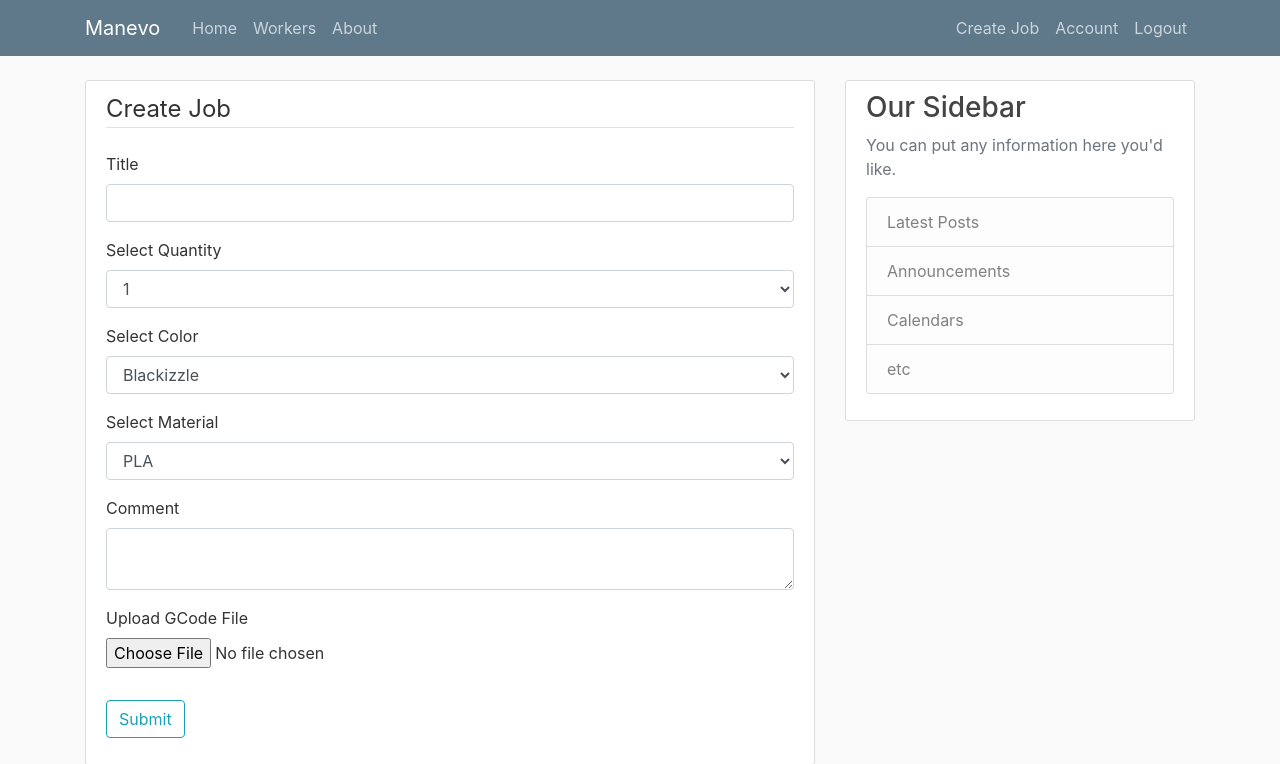
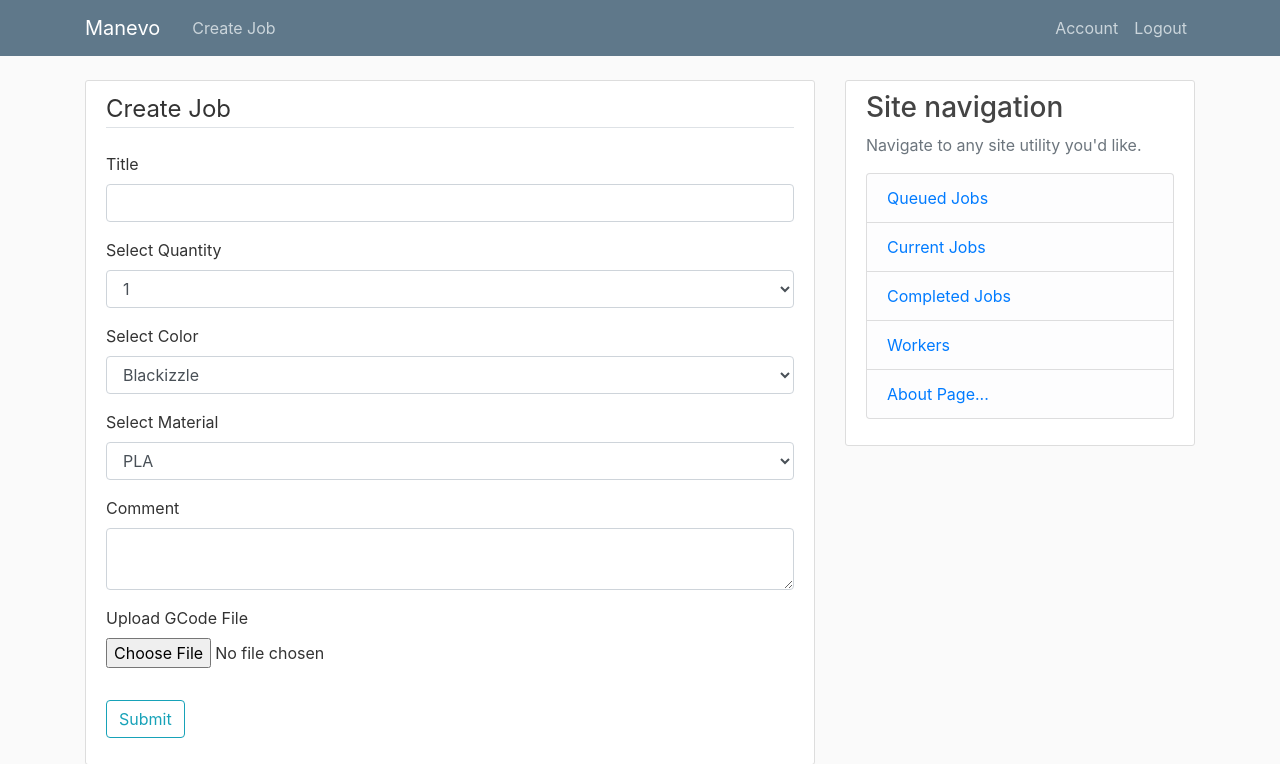
Before and after one commit to JakobSejten/ManevoHub, a Flask app: page /job/new in a window 1280 px wide. Shown: the top 764 px of the page. Run offline with Flask 2, Linux system fonts and the light colour scheme; a user stored in the database is signed in; some libraries are stand-ins or nearby versions.

Commit message:
Sidste update so far

```diff
--- a/hub/forms.py
+++ b/hub/forms.py
@@ -1,9 +1,11 @@
+import os
+from hub import app
 from flask_wtf import FlaskForm
 from flask_wtf.file import FileField, FileAllowed
 from flask_login import current_user
-from wtforms import StringField, PasswordField, SubmitField, BooleanField, TextAreaField, IntegerField, SelectField
-from wtforms.validators import DataRequired, Length, Email, EqualTo, ValidationError, NumberRange
-from hub.models import User
+from wtforms import StringField, PasswordField, SubmitField, BooleanField, TextAreaField, SelectField
+from wtforms.validators import DataRequired, Length, Email, EqualTo, ValidationError, NoneOf
+from hub.models import User, Job
 
 class RegistrationForm(FlaskForm):
     username = StringField('Username', validators=[DataRequired(), Length(min=4, max=20)])
@@ -51,14 +53,30 @@ colorChoices = ['Blackizzle', 'Redizzle', 'Greenizzle', 'Bluezzle']
 materialChoices = ['PLA', 'ABS', 'PETG']
 
 
+def uploaded_files():
+    gcode_path = os.path.join(app.root_path, 'static/gcode_files')
+    used_files = os.listdir(gcode_path)
+    return used_files
+
+
 class JobForm(FlaskForm):
     title = StringField('Title', validators=[DataRequired()])
     jobfile = FileField('Upload GCode File', validators=[FileAllowed(['gcode'])])
-    color = SelectField('Select Color',choices=colorChoices ,validators=[DataRequired()])
+    color = SelectField('Select Color', choices=colorChoices, validators=[DataRequired()])
     material = SelectField('Select Material', choices=materialChoices,validators=[DataRequired()])
     comment = TextAreaField('Comment')
     qty = SelectField('Select Quantity', validators=[DataRequired()], choices=range(1,1000), coerce=int)
+    ignore_filename = BooleanField('Override currently uploaded file with same filename.', default=False)
     submit = SubmitField('Submit')
+
+
+    def validate_jobfile(self, jobfile):
+        if self.jobfile.data is None:
+            raise ValidationError('Choose a file to upload.')
+        elif jobfile.data.filename in uploaded_files():
+            if not self.ignore_filename.data:
+                ignore_filename_message = 'A file with this name is already in the queue. Do you wish to replace the existing file? This will also replace the file for jobs that have previously been queued.'
+                raise ValidationError(ignore_filename_message)
 
 
 class WorkerForm(FlaskForm):
--- a/hub/routes.py
+++ b/hub/routes.py
@@ -1,7 +1,8 @@
 import os
 import secrets
+from datetime import datetime
 from PIL import Image
-from flask import render_template, url_for, flash, redirect, request, abort
+from flask import render_template, url_for, flash, redirect, request, abort, send_from_directory
 from hub import app, db, bcrypt
 from hub.forms import RegistrationForm, LoginForm, UpdateAccountForm, JobForm, WorkerForm
 from hub.models import User, Job, Worker
@@ -9,10 +10,22 @@ from flask_login import login_user, current_user, logout_user, login_required
 
 
 @app.route("/")
-@app.route("/home")
+@app.route("/jobs/queue")
 def home():
-    jobs = Job.query.all()
-    return render_template("home.html", jobs=jobs)
+    jobs = Job.query.filter_by(status="Queue").order_by(Job.queuePosition)
+    return render_template("home.html", jobs=jobs, title="Queue")
+
+
+@app.route("/jobs/current")
+def jobs_current():
+    jobs = Job.query.filter_by(status="Printing").order_by(Job.datePrintStart.desc())
+    return render_template("home.html", jobs=jobs, title="Current Jobs")
+
+
+@app.route("/jobs/completed")
+def jobs_completed():
+    jobs = Job.query.filter_by(status="Completed").order_by(Job.datePrintFinish.desc())
+    return render_template("home.html", jobs=jobs, title="Completed Jobs")
 
 
 @app.route("/about")
@@ -99,19 +112,33 @@ def save_gcode(form_gcode):
     return gcode_fn
 
 
+def remove_old_gcode():
+
+    gcode_path = os.path.join(app.root_path, 'static/gcode_files')
+
+    good_files = [r.code for r in Job.query.filter(Job.status.in_(['Queue', 'Printing'])).distinct()]
+    all_files = os.listdir(gcode_path)
+
+    for file in all_files:
+        if file not in good_files:
+            os.remove(os.path.join(gcode_path, file))
+
+
+
 @app.route("/job/new", methods=['GET', 'POST'])
 @login_required
 def new_job():
+    random_hex = secrets.token_hex(100)
     form = JobForm()
     if form.validate_on_submit():
-        job = Job(title=form.title.data, comment=form.comment.data, code=save_gcode(form.jobfile.data), color=form.color.data, material=form.material.data, qty=form.qty.data, status='Queue', user=current_user)
+        job = Job(title=form.title.data, comment=form.comment.data, code=save_gcode(form.jobfile.data), color=form.color.data, material=form.material.data, qty=form.qty.data, status='Queue', user=current_user, uploadID=random_hex)
         db.session.add(job)
         db.session.commit()
         job.queuePosition = job.id
         db.session.commit()
         flash('Job has been added to the queue.', 'success')
         return redirect(url_for('new_job'))
-    return render_template('create_job.html', title = 'New Job', form=form, legend='Create Job')
+    return render_template('create_job.html', title = 'Create Job', form=form, legend='Create Job')
 
 
 @app.route("/job/<int:job_id>")
@@ -133,6 +160,7 @@ def edit_job(job_id):
         job.color = form.color.data
         job.material = form.material.data
         job.jobfile = form.jobfile.data
+        job.qty = form.qty.data
         db.session.commit()
         flash('Your job has been edited.', 'success')
         return redirect(url_for('job', job_id=job.id))
@@ -153,6 +181,7 @@ def delete_job(job_id):
         abort(403)
     db.session.delete(job)
     db.session.commit()
+    remove_old_gcode()
     flash('Your job has been deleted.', 'info')
     return redirect(url_for('home'))
 
@@ -169,7 +198,7 @@ def new_worker():
         return redirect(url_for('worker'))
     return render_template('create_worker.html', form=form, title='Create Worker', legend="Create Worker")
 
-@app.route("/worker/edit/<int:worker_id>", methods=['GET', 'POST'])
+@app.route("/worker/<int:worker_id>/edit", methods=['GET', 'POST'])
 @login_required
 def edit_worker(worker_id):
     form = WorkerForm()
@@ -190,7 +219,166 @@ def edit_worker(worker_id):
     return render_template('create_worker.html', form=form, title='Edit Worker Settings', legend="Edit Worker Settings")
 
 
-@app.route("/workers")
+@app.route("/worker")
 def worker():
     workers = Worker.query.all()
-    return render_template("workers.html", workers=workers, title='Workers')
+    jobs = Job.query.filter_by(status="Printing")
+    return render_template("workers.html", workers=workers, title='Workers', jobs=jobs)
+
+
+@app.route("/worker/<int:worker_id>/delete", methods=['GET', 'POST'])
+@login_required
+def delete_worker(worker_id):
+    worker = Worker.query.get_or_404(worker_id)
+    db.session.delete(worker)
+    db.session.commit()
+    flash('Your worker has been deleted.', 'info')
+    return redirect(url_for('home'))
+
+
+@app.route("/printer/getjob/<int:worker_id>")
+def getjob(worker_id):
+    # Get printer info for printer with given ID
+    worker = Worker.query.get(worker_id)
+
+    if worker != None:
+        color = worker.filamentColor
+        material = worker.filamentMaterial
+
+        # Select first job that fulfills printer requirements
+        job = Job.query.filter_by(color=color, material=material, status="Queue").order_by(Job.queuePosition).first()
+        if job != None:
+
+            if job.qty > 1:
+                job.qty = job.qty-1
+
+                # Duplicate the job but with 'Printing' status
+                printing_job = Job(title=job.title, comment=job.comment, code=job.code, color=job.color, material=job.material, qty=1, status='Printing', user=job.user, uploadID=job.uploadID, datePosted=job.datePosted, datePrintStart=datetime.now(), printerID=worker_id)
+                db.session.add(printing_job)
+                worker.status = "Printing"
+                db.session.commit()
+
+            elif job.qty == 1:
+                job.status = "Printing"
+                job.datePrintStart = datetime.now()
+                job.printerID = worker_id
+                worker.status = "Printing"
+                db.session.commit()
+
+            filepath = os.path.join(app.root_path, 'static/gcode_files')
+
+            return send_from_directory(filepath, job.code, as_attachment=True)
+        else:
+            return "<h1>No Jobs For This Printer.</h1>"
+    else:
+        return "<h1>Printer Not Yet Configured, Contact Support.</h1>"
+
+@app.route("/printer/completejob/<int:worker_id>")
+def complete_job(worker_id):
+    worker = Worker.query.get(worker_id)
+    job = Job.query.filter_by(status='Printing', printerID=worker_id).first()
+
+    if job != None:
+
+        while job != None:
+            job.status = "Completed"
+            job.datePrintFinish = datetime.now()
+            worker.status = "Available"
+            db.session.commit()
+            job = Job.query.filter_by(status='Printing', printerID=worker_id).first()
+
+        worker.status = "Available"
+        db.session.commit()
+
+        remove_old_gcode()
+
+        return "<h1> Print Completed </h1>"
+    return "<h1> No jobs being printed </h1>"
+
+
+@app.route("/queue_up/<int:job_id>")
+def queue_up(job_id):
+
+    jobs = Job.query.filter_by(status="Queue").order_by(Job.queuePosition).all()
+
+    job1_index = jobs.index(Job.query.get_or_404(job_id))
+    job2_index = job1_index-1
+
+    job1_id = jobs[job1_index].id
+    job2_id = jobs[job2_index].id
+
+    job1 = Job.query.get(job1_id)
+    job2 = Job.query.get(job2_id)
+
+    qp1 = job1.queuePosition
+    qp2 = job2.queuePosition
+
+    job1.queuePosition = qp2
+    job2.queuePosition = qp1
+
+    db.session.commit()
+
+    return redirect(url_for('home'))
+
+
+@app.route("/queue_down/<int:job_id>")
+def queue_down(job_id):
+
+    jobs = Job.query.filter_by(status="Queue").order_by(Job.queuePosition).all()
+
+    job1_index = jobs.index(Job.query.get_or_404(job_id))
+    job2_index = job1_index+1
+
+    job1_id = jobs[job1_index].id
+    job2_id = jobs[job2_index].id
+
+    job1 = Job.query.get(job1_id)
+    job2 = Job.query.get(job2_id)
+
+    qp1 = job1.queuePosition
+    qp2 = job2.queuePosition
+
+    job1.queuePosition = qp2
+    job2.queuePosition = qp1
+
+    db.session.commit()
+
+    return redirect(url_for('home'))
+
+
+@app.route("/queue_top/<int:job_id>")
+def queue_top(job_id):
+
+    jobs = Job.query.filter_by(status="Queue").order_by(Job.queuePosition).all()
+
+    job1_index = jobs.index(Job.query.get_or_404(job_id))
+
+    qp0 = jobs[0].queuePosition
+
+    for i in range(job1_index):
+        jobs[i].queuePosition = jobs[i].queuePosition+1
+
+    Job.query.get_or_404(job_id).queuePosition = qp0
+
+    db.session.commit()
+
+    return redirect(url_for('home'))
+
+
+@app.route("/queue_bottom/<int:job_id>")
+def queue_bottom(job_id):
+
+    jobs = Job.query.filter_by(status="Queue").order_by(Job.queuePosition).all()
+
+    job1_index = jobs.index(Job.query.get_or_404(job_id))
+
+    qp0 = jobs[len(jobs)-1].queuePosition
+
+    for i in range(job1_index, len(jobs)):
+        jobs[i].queuePosition = jobs[i].queuePosition-1
+
+    Job.query.get_or_404(job_id).queuePosition = qp0
+
+    db.session.commit()
+
+    return redirect(url_for('home'))
--- a/hub/templates/create_job.html
+++ b/hub/templates/create_job.html
@@ -88,6 +88,12 @@
                             <span class="text-danger">
                                 {{ error }}
                             </span> </br>
+                            {% if error == 'A file with this name is already in the queue. Do you wish to replace the existing file? This will also replace the file for jobs that have previously been queued.' %}
+                            <div class="form-check">
+                                {{form.ignore_filename(class="form-check-input")}}
+                                {{form.ignore_filename.label(class="form-check-label")}}
+                            </div>
+                            {% endif %}
                         {% endfor %}
                      {% endif %}
                  </div>
--- a/hub/templates/job.html
+++ b/hub/templates/job.html
@@ -23,6 +23,7 @@
             <p>Material: {{ job.material }}</p>
             <p>Color: {{ job.color }}</p>
             <p>Queue Position: {{job.queuePosition}}</p>
+            <p>Primary Key: {{job.id}}</p>
           </div>
           <div class="col-sm">
             <p>Date posted: {{job.datePosted.strftime('%d/%m/%Y, %H:%M')  }}</p>
--- a/hub/templates/layout.html
+++ b/hub/templates/layout.html
@@ -26,14 +26,11 @@
           </button>
           <div class="collapse navbar-collapse" id="navbarToggle">
             <div class="navbar-nav mr-auto">
-              <a class="nav-item nav-link" href="{{ url_for('home') }}">Home</a>
-              <a class="nav-item nav-link" href="{{ url_for('worker') }}">Workers</a>
-              <a class="nav-item nav-link" href="{{ url_for('about') }}">About</a>
+              <a class="nav-item nav-link" href="{{ url_for('new_job') }}">Create Job</a>
             </div>
             <!-- Navbar Right Side -->
             <div class="navbar-nav">
               {% if current_user.is_authenticated %}
-                <a class="nav-item nav-link" href="{{ url_for('new_job') }}">Create Job</a>
                 <a class="nav-item nav-link" href="{{ url_for('account') }}">Account</a>
                 <a class="nav-item nav-link" href="{{ url_for('logout') }}">Logout</a>
               {% else %}
@@ -62,13 +59,14 @@
         </div>
         <div class="col-md-4">
           <div class="content-section">
-            <h3>Our Sidebar</h3>
-            <p class='text-muted'>You can put any information here you'd like.
+            <h3>Site navigation</h3>
+            <p class='text-muted'>Navigate to any site utility you'd like.
               <ul class="list-group">
-                <li class="list-group-item list-group-item-light">Latest Posts</li>
-                <li class="list-group-item list-group-item-light">Announcements</li>
-                <li class="list-group-item list-group-item-light">Calendars</li>
-                <li class="list-group-item list-group-item-light">etc</li>
+                <li class="list-group-item list-group-item-light"><a href="{{ url_for('home') }}">Queued Jobs</a></li>
+                <li class="list-group-item list-group-item-light"><a href="{{ url_for('jobs_current') }}">Current Jobs</a></li>
+                <li class="list-group-item list-group-item-light"><a href="{{ url_for('jobs_completed') }}">Completed Jobs</a></li>
+                <li class="list-group-item list-group-item-light"><a href="{{ url_for('worker') }}">Workers</a></li>
+                <li class="list-group-item list-group-item-light"><a href="{{ url_for('about') }}">About Page...</a></li>
               </ul>
             </p>
           </div>
--- a/hub/templates/workers.html
+++ b/hub/templates/workers.html
@@ -9,6 +9,9 @@
             <h2><a class="article-title" href="{{ url_for('edit_worker', worker_id=worker.id) }}">{{ worker.name }} - {{ worker.status }}</a></h2>
             <p class="article-content">Filament Color: {{ worker.filamentColor }}</p>
             <p class="article-content">Filament Type: {{ worker.filamentMaterial }}</p>
+            {% if worker.status == "Printing" %}
+              <p class="article-content">Currently printing: {{ jobs.filter_by(printerID=worker.id).first().code }}</p>
+            {% endif %}
           </div>
         </article>
     {% endfor %}
```
Also changed, not shown: hub/models.py (+3 -9 lines), hub/templates/home.html (+19 -2 lines), hub/data.db, 4 other files.
